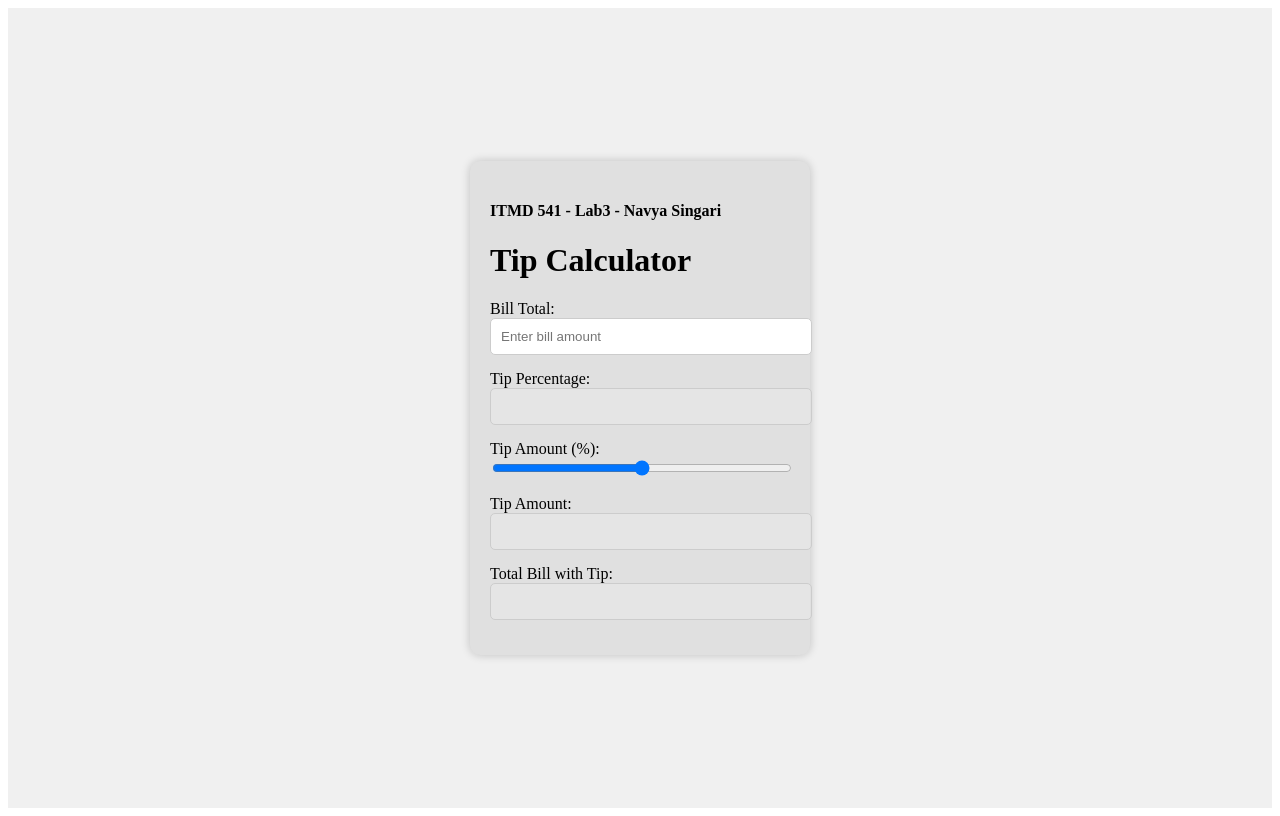
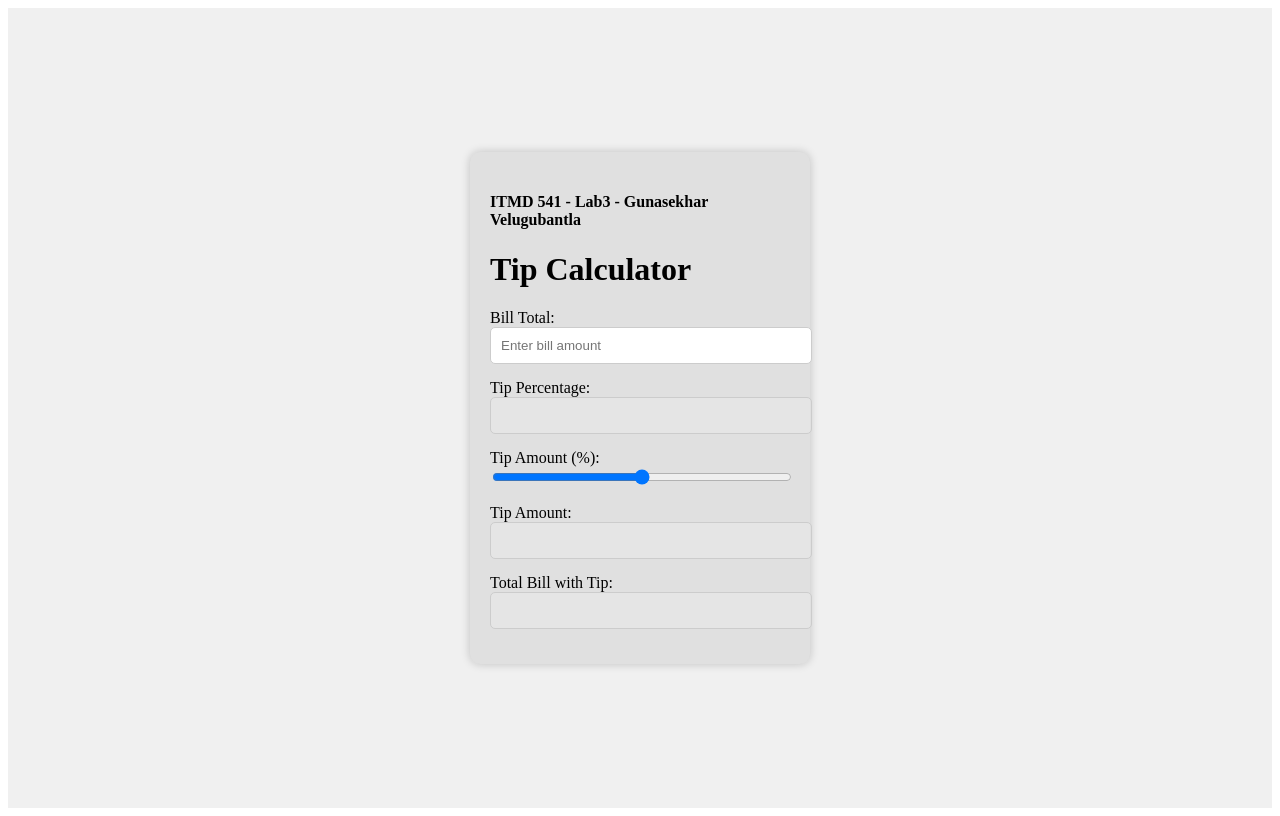
Before and after one commit to Gunasekhar16/Web-App-Foundation-ITM-541_lab-3, a plain HTML site: page index.html in a window 1280 px wide. Drawn offline with Linux system fonts and the light colour scheme.

Commit message:
Update index.html

```diff
--- a/index.html
+++ b/index.html
@@ -11,7 +11,7 @@
         <div class="content-container">
             <form id="billForm">
                 <div class="heading">
-                    <h4>ITMD 541 - Lab3 - Navya Singari </h4>
+                    <h4>ITMD 541 - Lab3 - Gunasekhar Velugubantla</h4>
                     <h1>Tip Calculator</h1>
                 </div>
 
```
